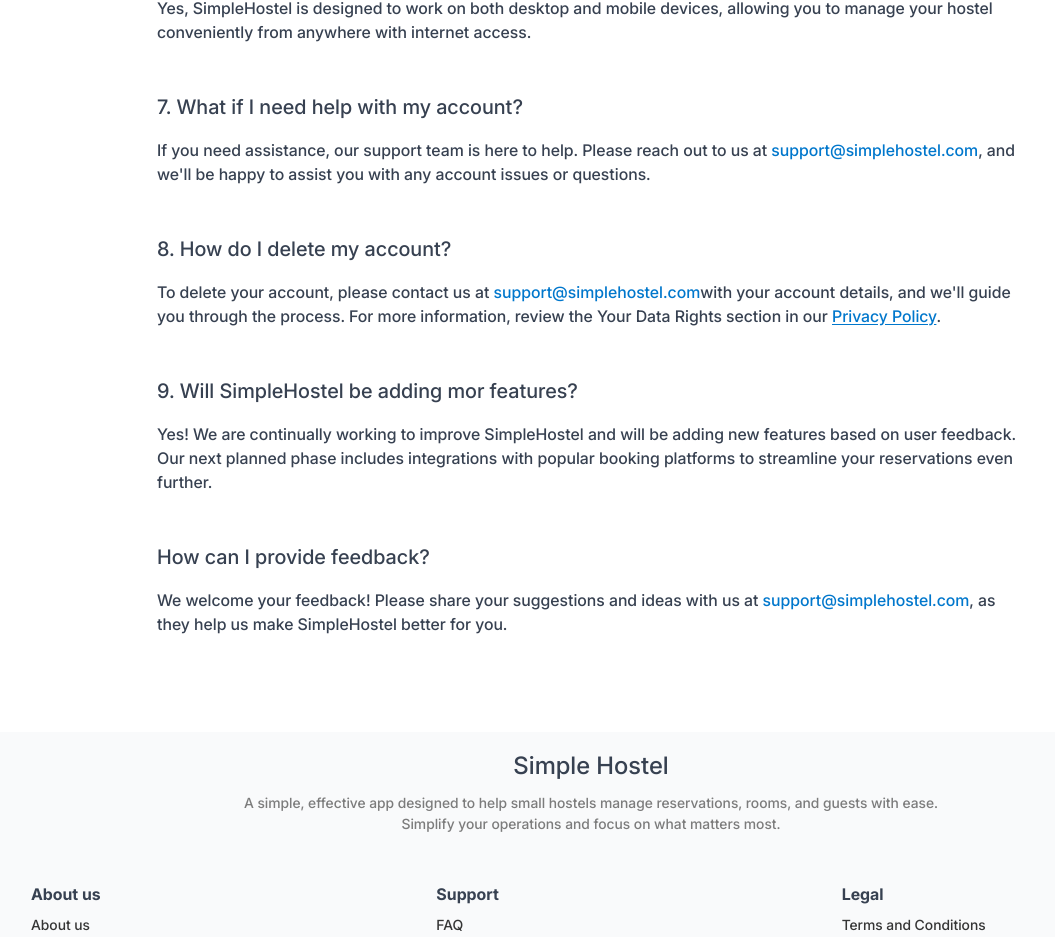
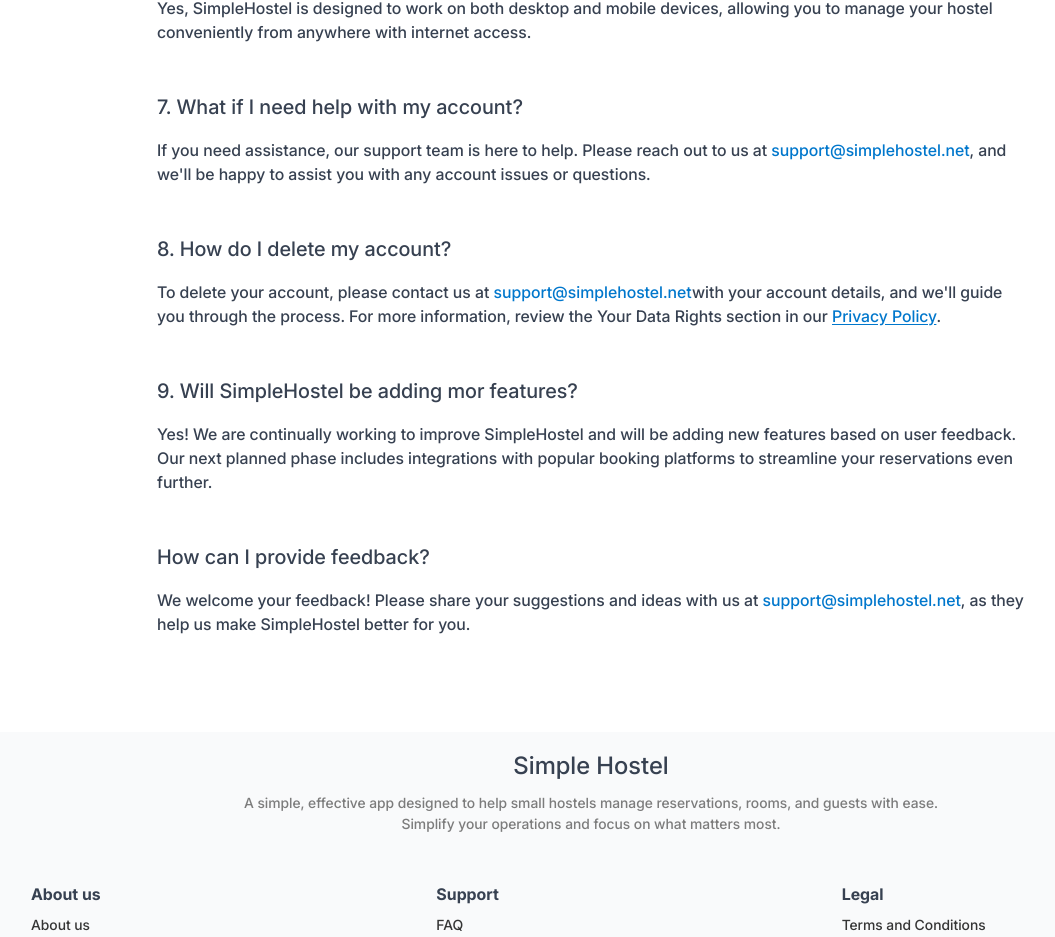
Before and after one commit to tomason182/hostel-front, a React (Vite) app: page /faq in a window 1280 px wide. Shown: the part 1013-1950 px from the top of the page, without its empty margins (49-1104 px from the left). Built offline with nearby package versions, Linux system fonts and the light colour scheme; no server answers.

Commit message:
fix: replace .com to .net in support email

```diff
--- a/src/components/landing_page/ContactUs.jsx
+++ b/src/components/landing_page/ContactUs.jsx
@@ -8,7 +8,7 @@
       <div className={styles.contactContainer}>
         <h3>Email support</h3>
         <p>Send us an email and we&apos;get back to you soon</p>
-        <address>support@simplehostel.com</address>
+        <address>support@simplehostel.net</address>
       </div>
     </div>
   );
--- a/src/components/landing_page/Faq.jsx
+++ b/src/components/landing_page/Faq.jsx
@@ -55,13 +55,13 @@
       <p>
         If you need assistance, our support team is here to help. Please reach
         out to us at{" "}
-        <span className={styles.links}>support@simplehostel.com</span>, and
+        <span className={styles.links}>support@simplehostel.net</span>, and
         we&apos;ll be happy to assist you with any account issues or questions.
       </p>
       <h4>8. How do I delete my account?</h4>
       <p>
         To delete your account, please contact us at{" "}
-        <span className={styles.links}>support@simplehostel.com</span>
+        <span className={styles.links}>support@simplehostel.net</span>
         with your account details, and we&apos;ll guide you through the process.
         For more information, review the Your Data Rights section in our{" "}
         <Link className={styles.links} to="/legal/privacy-policy">
@@ -79,7 +79,7 @@
       <h4>How can I provide feedback?</h4>
       <p>
         We welcome your feedback! Please share your suggestions and ideas with
-        us at <span className={styles.links}>support@simplehostel.com</span>, as
+        us at <span className={styles.links}>support@simplehostel.net</span>, as
         they help us make SimpleHostel better for you.
       </p>
     </div>
--- a/src/components/landing_page/Privacy.jsx
+++ b/src/components/landing_page/Privacy.jsx
@@ -116,7 +116,7 @@
         information, you can sign in to your SimpleHostel account, navigate to
         your profile, and make the necessary changes. If you are unable to make
         changes through your account, you can reach out to us at
-        support@simplehostel.com with your name, email address, and details of
+        support@simplehostel.net with your name, email address, and details of
         the information you wish to access, correct, or delete. We will respond
         to your request in a timely manner.
       </p>
@@ -126,7 +126,7 @@
         account data—including personal, business, and guest information—at any
         time. If you would like all data associated with your account
         permanently removed from our systems, please contact us at
-        support@simplehostel.com, and we will process your request in accordance
+        support@simplehostel.net, and we will process your request in accordance
         with our data retention policies and any legal requirements.
       </p>
       <h5>Limitation on Request</h5>
@@ -173,7 +173,7 @@
         support investigations, and enforce our policies. <br />
         As stated in the Your Data Rights section, you have the right to request
         deletion of your account and all associated data. To do so, please
-        contact us at support@simplehostel.com.
+        contact us at support@simplehostel.net.
       </p>
       <h4>9. Changes to This Privacy Policy</h4>
       <p>
@@ -191,7 +191,7 @@
         We welcome your feedback regarding this Privacy Policy. If you have
         questions, concerns, or believe we have not adhered to these policies,
         please reach out to our Data Protection Officer at
-        support@simplehostel.com. We aim to address all inquiries promptly and
+        support@simplehostel.net. We aim to address all inquiries promptly and
         thoroughly.
       </p>
     </div>
--- a/src/components/landing_page/Terms.jsx
+++ b/src/components/landing_page/Terms.jsx
@@ -328,7 +328,7 @@
         platform is smooth and satisfactory.
       </p>
       <ul>
-        <li>Email:support@simplehostel.com</li>
+        <li>Email:support@simplehostel.net</li>
         <li>Mailing Address: SimpleHostel Support</li>
         <li>alguna calle 123</li>
         <li>Azul, Buenos Aires, 7300</li>
```
